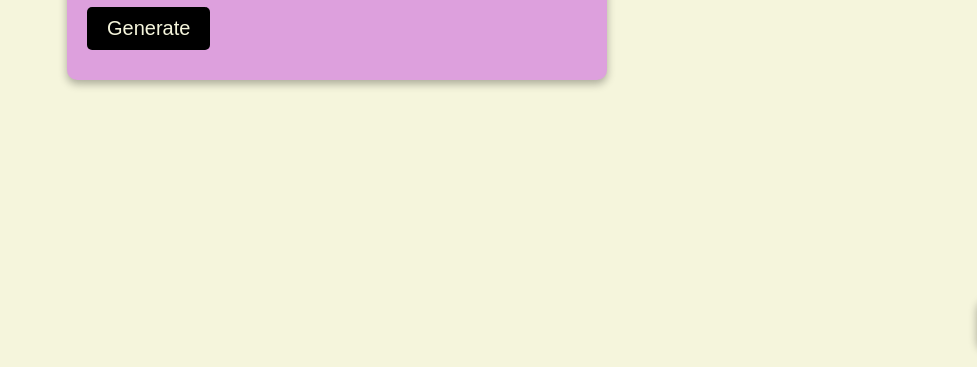
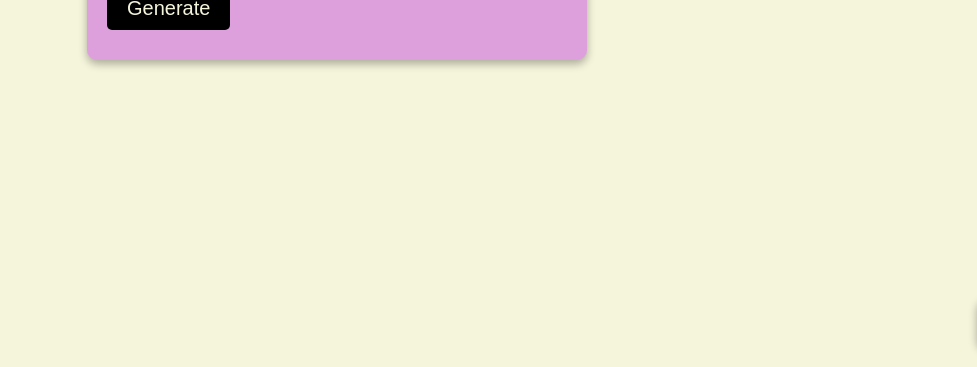
Before and after one commit to Paveluk98/random-password-generator, a plain HTML site: page index.html in a window 1280 px wide. Shown: the part 433-800 px from the top of the page, without its empty margins (303-1280 px from the left). Drawn offline with Linux system fonts and the light colour scheme.

Commit message:
Added reset

```diff
--- a/style.css
+++ b/style.css
@@ -1,3 +1,12 @@
+*,
+*:before,
+*:after
+{
+  margin: 0;
+  padding: 0;
+  box-sizing: border-box;
+}
+
 body
 {
   margin: 0;
```
